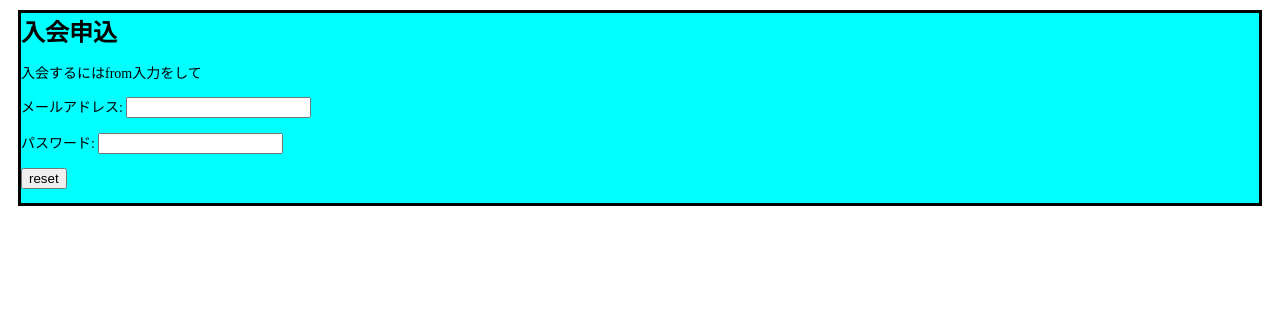
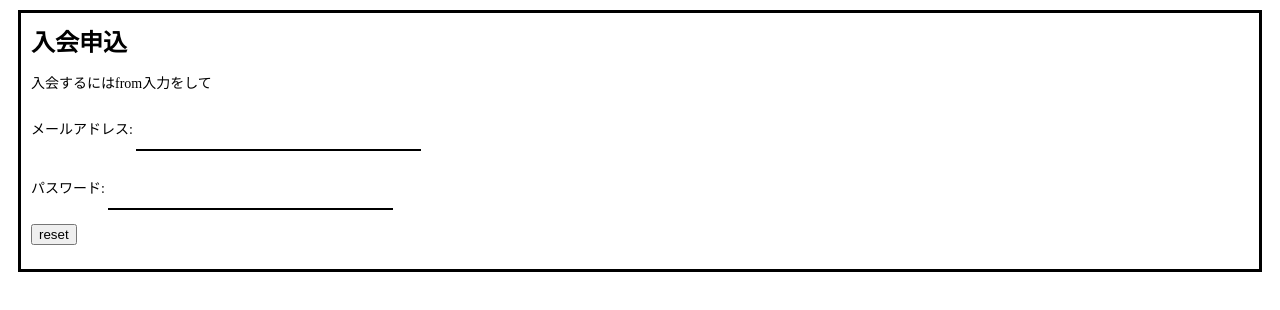
Before and after one commit to ShotaNakahata/Various-types-of-practice, a plain HTML site: page Udemy_CSS/L1/index.html in a window 1280 px wide. Drawn offline with Linux system fonts and the light colour scheme.

Commit message:
Udemy_css input

```diff
--- a/Udemy_CSS/L1/style.css
+++ b/Udemy_CSS/L1/style.css
@@ -6,9 +6,15 @@ h1 {
 p {
   font-size: 14px;
 }
+input{
+  border: none;
+  border-bottom:2px solid black ;
+  padding: 10px;
+  font-size: 20px;
+}
 
 div.content{
-  background-color: aqua;
   margin: 10px;
   border: 3px solid black;
+  padding: 10px;
 }
```
